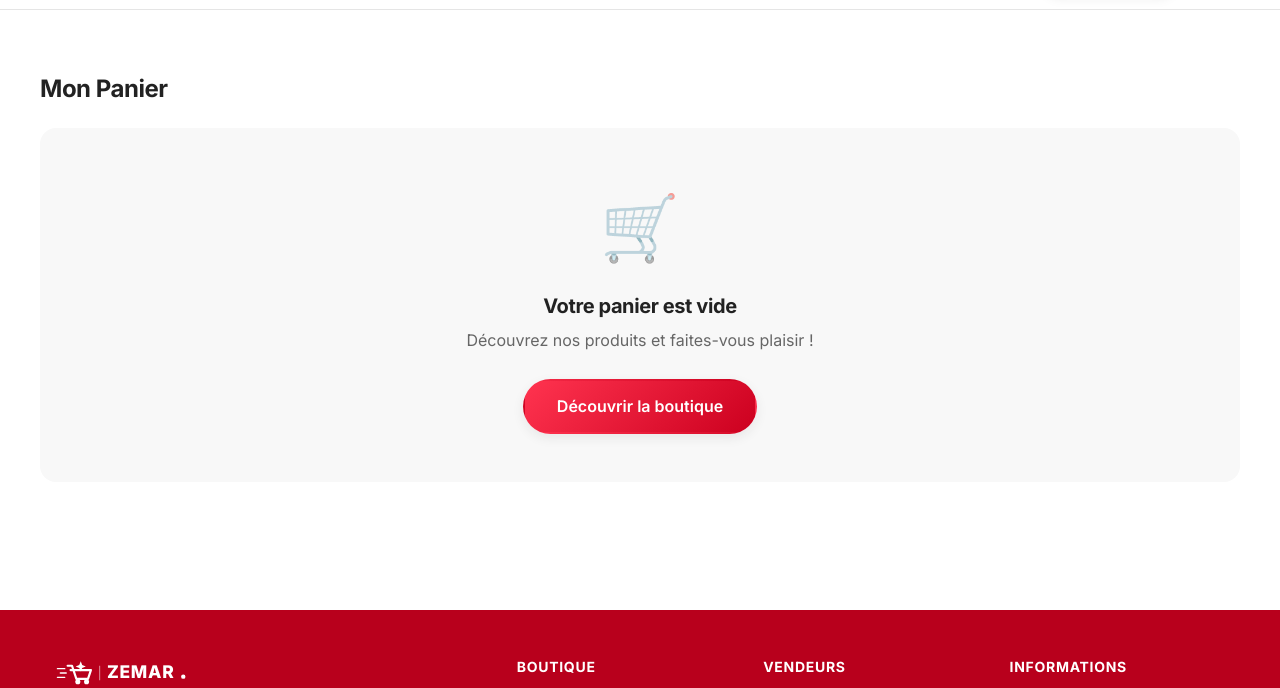
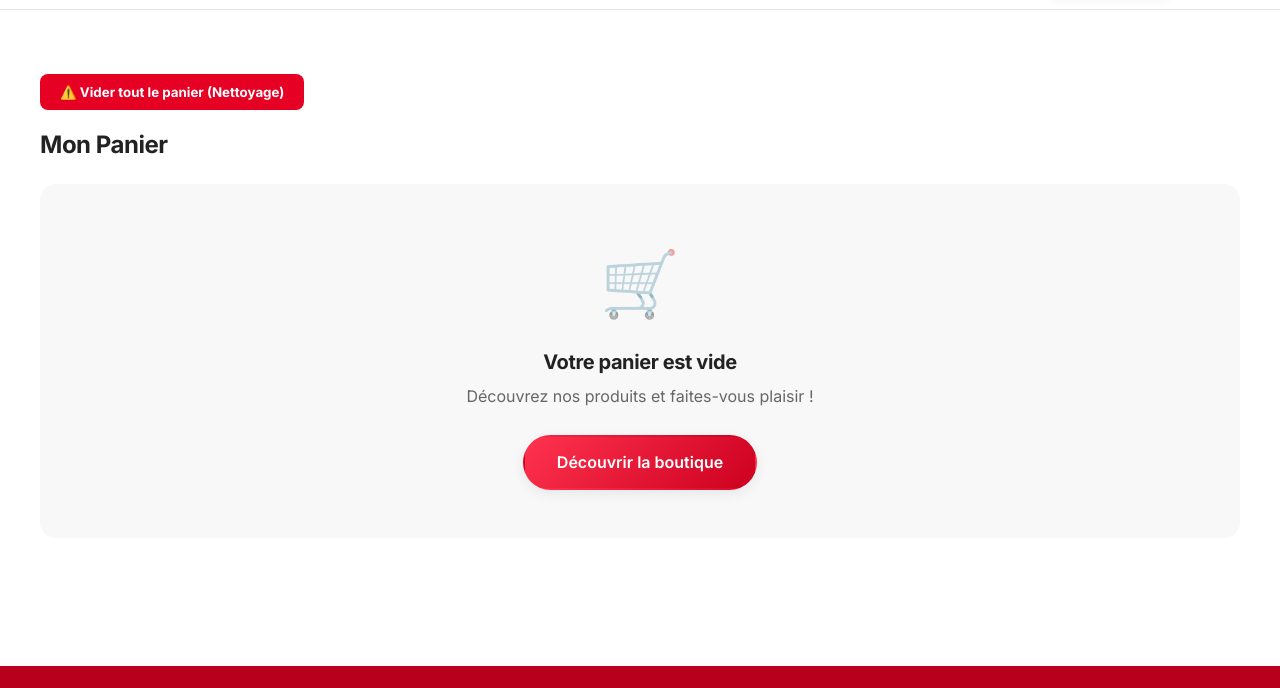
Before and after one commit to coupon24-stack/zemarshop, a plain HTML site: page public/cart.html in a window 1280 px wide. Shown: the part 55-743 px from the top of the page. Drawn offline with Linux system fonts and the light colour scheme.

Commit message:
Update cart.html

```diff
--- a/public/cart.html
+++ b/public/cart.html
@@ -19,6 +19,15 @@
   <header class="navbar" id="navbar"></header>
 
   <main class="cart-page container section">
+
+    <!-- BOUTON DE TEST POUR VIDER LE PANIER -->
+    <div style="margin-bottom: 20px;">
+      <button onclick="localStorage.removeItem('zemar_cart'); localStorage.removeItem('zemar_cart_count'); window.location.reload();"
+              style="background: #E60023; color: white; padding: 10px 20px; border-radius: 8px; border: none; cursor: pointer; font-weight: bold;">
+        ⚠️ Vider tout le panier (Nettoyage)
+      </button>
+    </div>
+
     <h1 class="cart-page__title">Mon Panier</h1>
 
     <div id="emptyCart" class="cart-empty hidden">
@@ -73,7 +82,7 @@
     const DELIVERY_FEE = 1500;
     let cart = [];
 
-    // 1. On récupère le panier avec les vraies infos
+    // 1. On récupère le panier
     try {
       const saved = localStorage.getItem('zemar_cart');
       if (saved) cart = JSON.parse(saved);
```
